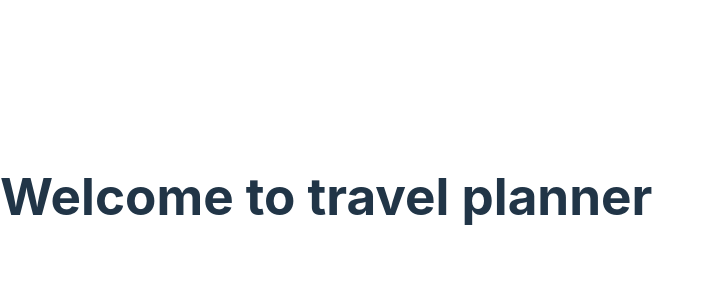
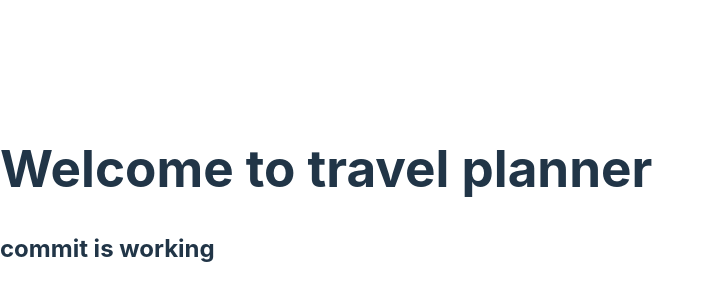
Before and after one commit to Namaste-Bonjour/Planorama, a React (Vite) app: page / in a window 1280 px wide. Shown: the part 204-504 px from the top of the page, without its empty margins (0-714 px from the left). Built offline with nearby package versions, Linux system fonts and the light colour scheme.

Commit message:
adding a h2

```diff
--- a/src/App.jsx
+++ b/src/App.jsx
@@ -5,6 +5,7 @@ function App() {
   return (
     <>
       <h1>Welcome to travel planner</h1>
+      <h2>commit is working</h2>
     </>
   );
 }
```
